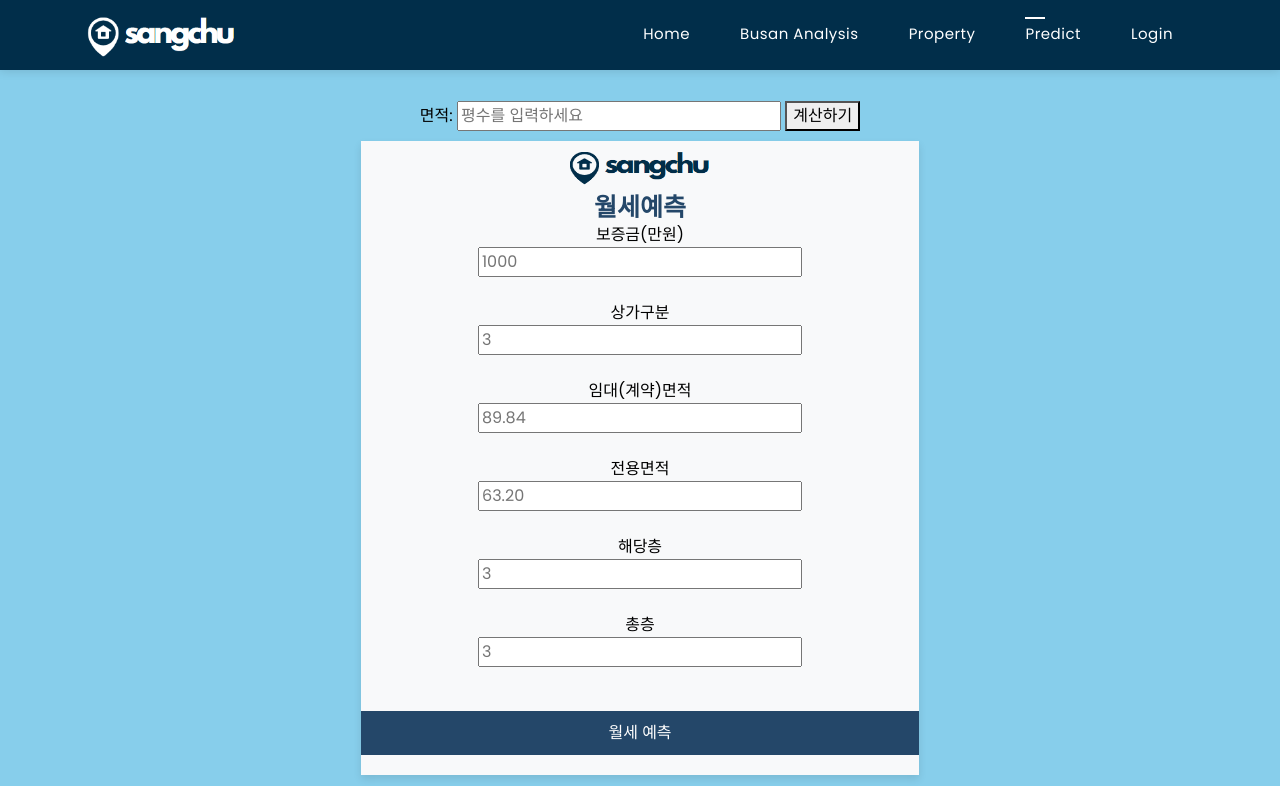
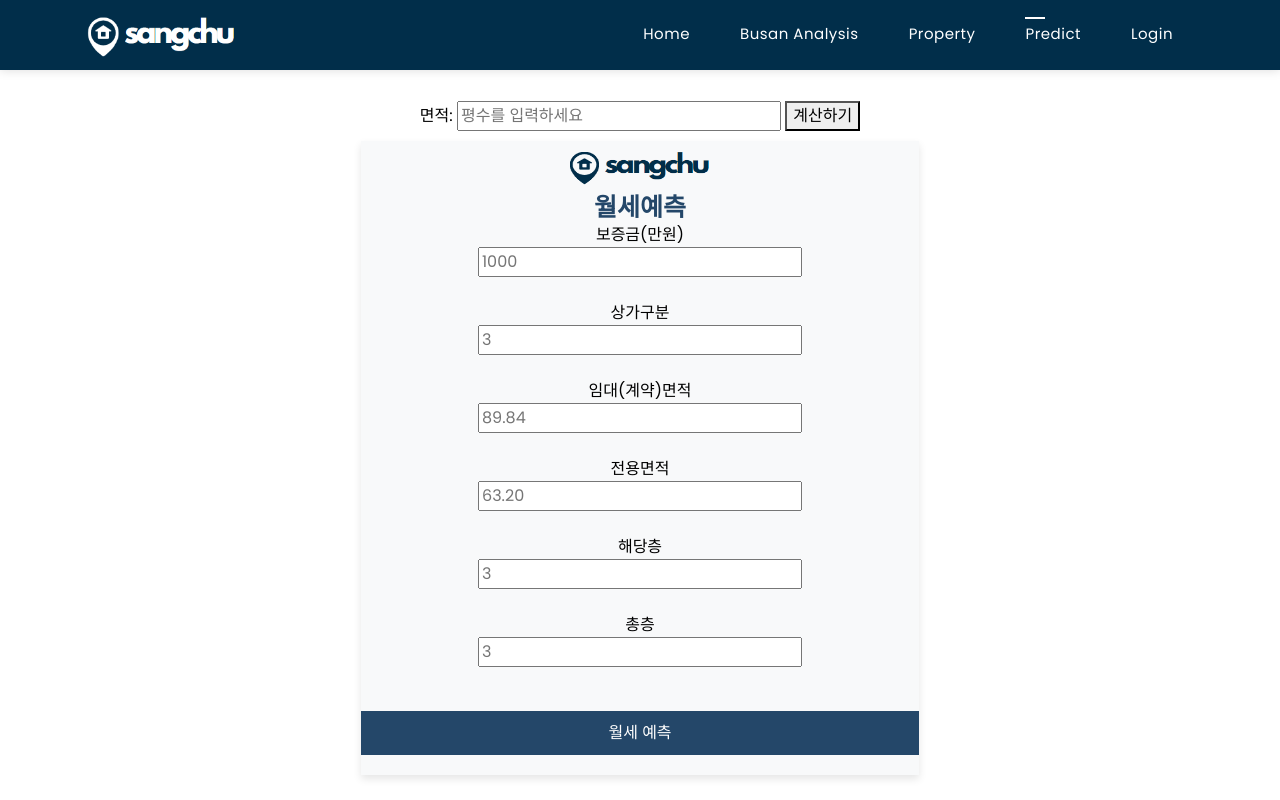
Before and after one commit to offensivesoup/Sangchu_Final_PJT, a Django app: page /predict/ in a window 1280 px wide. Run offline with Django 4.2, Linux system fonts and the light colour scheme; some libraries are stand-ins or nearby versions.

Commit message:
dhwan commit

```diff
--- a/rootWEB/mainApp/templates/main/predict.html
+++ b/rootWEB/mainApp/templates/main/predict.html
@@ -17,7 +17,7 @@
     <link rel="stylesheet"href="https://unpkg.com/swiper@7/swiper-bundle.min.css"/>
     <style>
         body {
-            background-color: #87CEEB;
+            background-color: #ffffff;
             margin-top: 0px;
             margin-bottom: 0px;
             padding: 1px;
--- a/rootWEB/mainApp/templates/main/sign.html
+++ b/rootWEB/mainApp/templates/main/sign.html
@@ -111,7 +111,7 @@
             <a href="{% url 'signup' %}" class="login_link">회원가입 하기</a>
         </div>
 
-        <img src="https://ssl.pstatic.net/melona/libs/1378/1378592/e4be42b030ccc2736b11_20231218174838121_1.jpg" alt="[광고]치지직 스트리밍이 시작됩니다" style="vertical-align:top;width:27%;height:auto;border:none;">
+        <img src="https://ssl.pstatic.net/melona/libs/1378/1378592/e4be42b030ccc2736b11_20231218174838121_1.jpg" alt="[광고]치지직 스트리밍이 시작됩니다" style="vertical-align:top;width:22%;height:auto;border:none;">
         <div class="footer-copy">
             Copyright © sangchu All Rights Reserved.
         </div>
```
